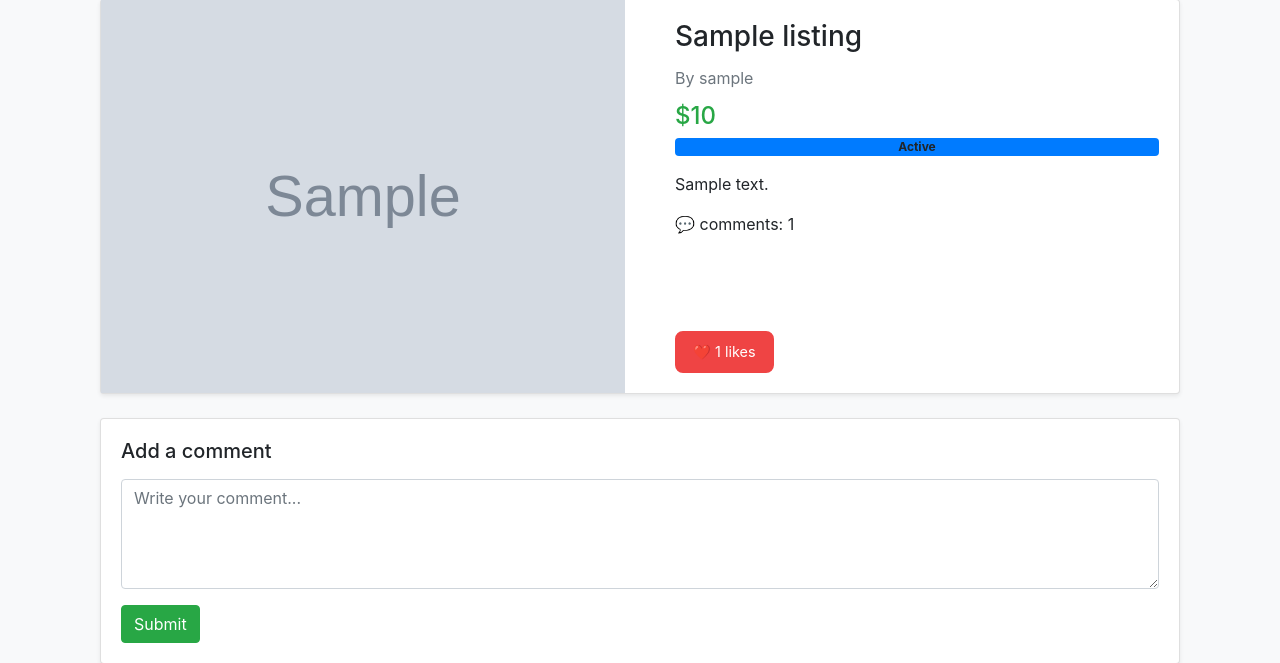
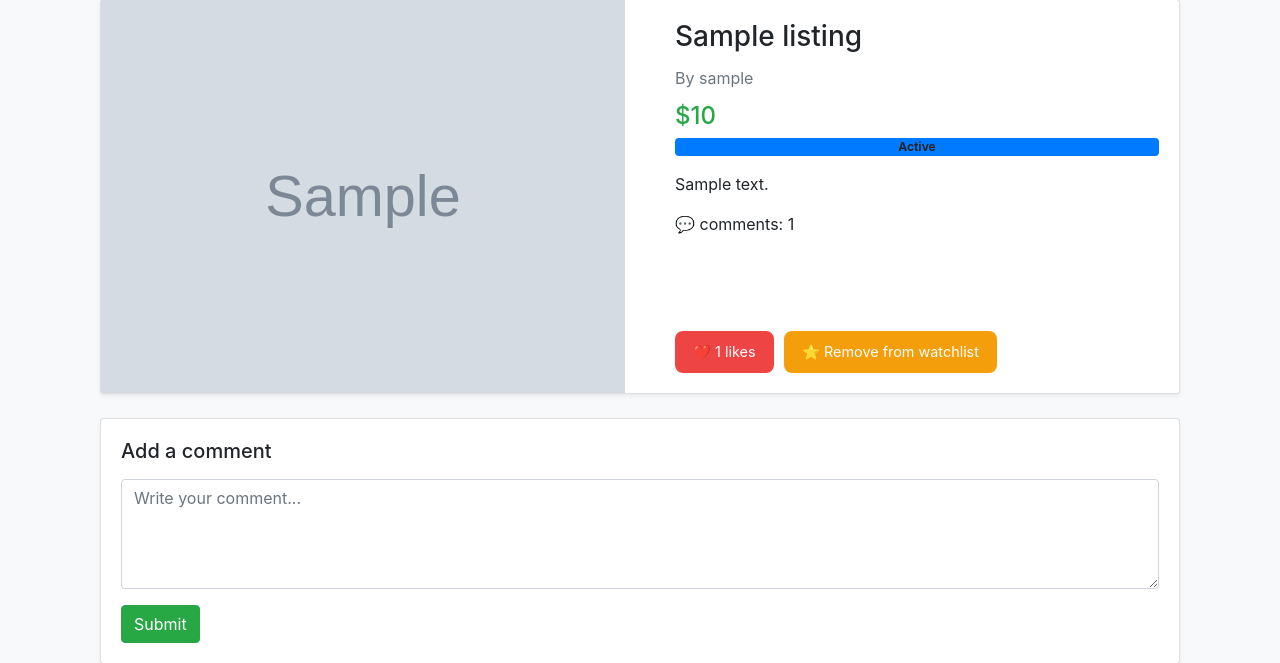
Before and after one commit to AbdulRahman-cy/E-Commerce-Web-Platform, a Django app: page /listing/1 in a window 1280 px wide. Shown: the part 161-824 px from the top of the page. Run offline with Django 3.2, Linux system fonts and the light colour scheme; a user stored in the database is signed in; tables that the repository leaves empty hold one stand-in row (values such as "Sample post"); grey boxes marked "Sample" are stand-in pictures; some libraries are stand-ins or nearby versions.

Commit message:
Watchlist feature construction

```diff
--- a/auctions/templates/auctions/listing.html
+++ b/auctions/templates/auctions/listing.html
@@ -26,6 +26,30 @@
     border-color: #ef4444;
     color: white;
 }
+.watchlist-btn {
+    outline: none;
+    background: none;
+    border: 2px solid #e5e7eb;
+    border-radius: 8px;
+    padding: 8px 16px;
+    cursor: pointer;
+    transition: all 0.2s;
+    font-size: 0.9rem;
+    margin-top: 10px;
+    margin-left: 6px;
+}
+
+.watchlist-btn:hover {
+    border-color: #f59e0b;
+    color: #f59e0b;
+}
+
+.watchlist-btn.added {
+    background: #f59e0b;
+    border-color: #f59e0b;
+    color: white;
+}
+
 </style>
 <div class="container my-5">
 
@@ -78,6 +102,16 @@
                   ❤️ <span class="like-count">{{ listing.likes.count }}</span>
                 <span class="like-text"> likes </span>
             </button>
+
+            <form action="{% url 'watchlist' %}" method="POST" class="d-inline">
+            {% csrf_token %}
+            <input type="hidden" name="listing" value="{{ listing.id }}">
+
+            <button type="submit"
+                    class="watchlist-btn {% if listing in watchlist %}added{% endif %}">
+                ⭐ {% if listing in watchlist %}Remove from watchlist{% else %}Add to watchlist{% endif %}
+            </button>
+          </form>
 
           </div>
         </div>
--- a/auctions/urls.py
+++ b/auctions/urls.py
@@ -9,5 +9,6 @@ urlpatterns = [
     path("register", views.register, name="register"),
     path("listing/<int:listing_id>/like/", views.toggle_like, name="toggle_like"),
     path("listing/<int:listing_id>", views.listing, name="listing"),
-    path("listing/<int:listing_id>/comment", views.comment, name="comment")
+    path("listing/<int:listing_id>/comment", views.comment, name="comment"),
+    path("watchlist", views.watchlist, name="watchlist")
 ]
--- a/auctions/views.py
+++ b/auctions/views.py
@@ -5,6 +5,7 @@ from django.shortcuts import render, get_object_or_404, redirect
 from django.urls import reverse
 from django.contrib.auth.decorators import login_required
 from .models import *
+from django.contrib import messages
 
 
 def login_view(request):
@@ -62,6 +63,7 @@ def index(request):
     listings = Listing.objects.filter(is_active=True)
     user = request.user
     user_likes = user.likes.all()
+    #user_likes => querySet
     liked_listings = Listing.objects.filter(likes__in=user_likes)
 
 
@@ -105,11 +107,15 @@ def listing(request, listing_id):
     comments = Comment.objects.filter(listing_id = listing_id)
     comments_count = comments.count()
 
+    watchlists = Watchlist.objects.all()
+    watchlist = Listing.objects.filter(watchlists__in=watchlists)
+
     return render(request, "auctions/listing.html", {
         "listing": listing,
         "liked_listings":liked_listings,
         "comments": comments,
-        "comments_count": comments_count
+        "comments_count": comments_count,
+        "watchlist": watchlist
     })
 
 @login_required
@@ -129,3 +135,23 @@ def comment(request, listing_id):
             })
 
         return redirect("listing", listing_id=listing_id)
+
+#I4- watchlist function gets activated when triggered from several routes so should i include the "listing_id as a parameter"
+@login_required
+def watchlist(request):
+    if request.method == "POST":
+        #I3- Reacll request envelope yabni process (key=value) pairs is in the body
+
+        listing_id = request.POST["listing"]
+
+        watchlist = Watchlist.objects.filter(user=request.user, listing_id=listing_id)
+        if watchlist:
+            watchlist.delete()
+            messages.success(request, "Removed from watchlist")
+        else:
+            try:
+                Watchlist.objects.create(user=request.user, listing_id=listing_id)
+            except IntegrityError:
+                messages.error(request, "Cannot add to watchlist")
+            messages.success(request, "Added to watchlist")
+        return redirect(request.META.get('HTTP_REFERER', 'index'))
```
